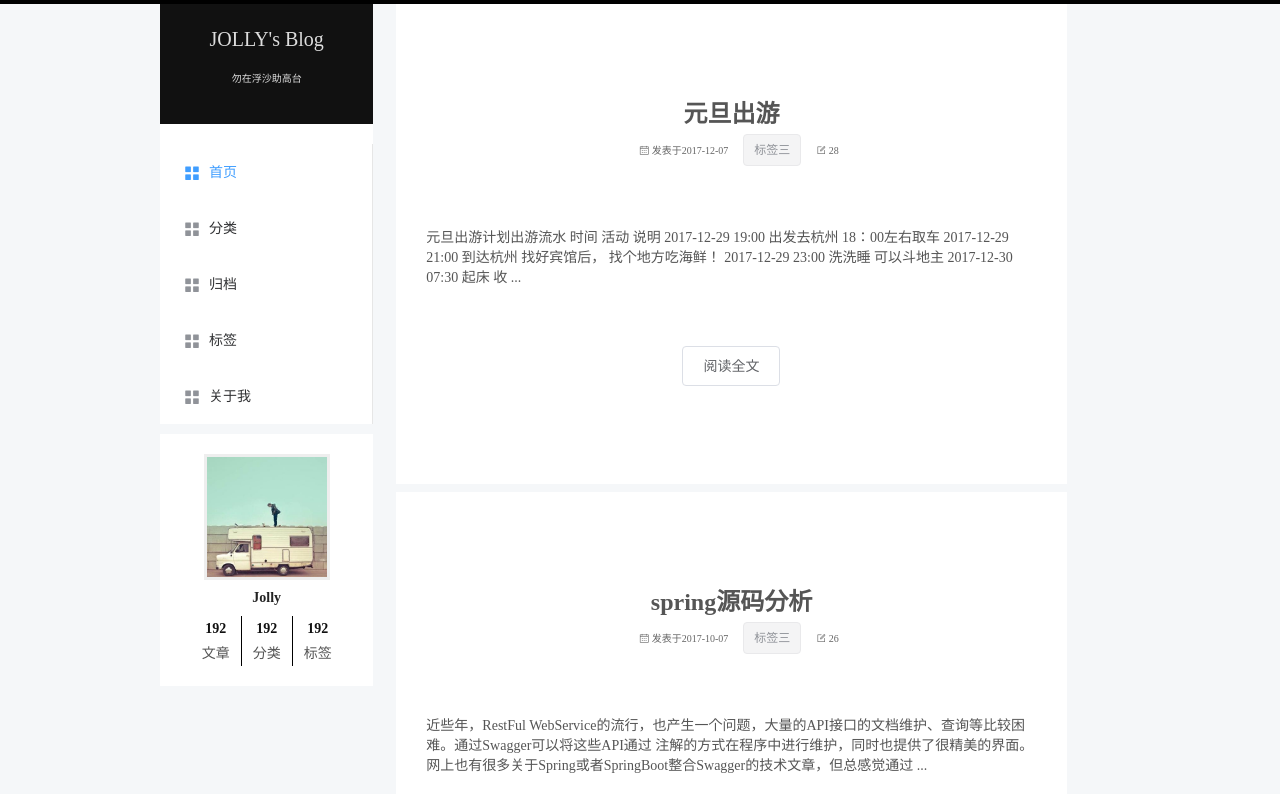
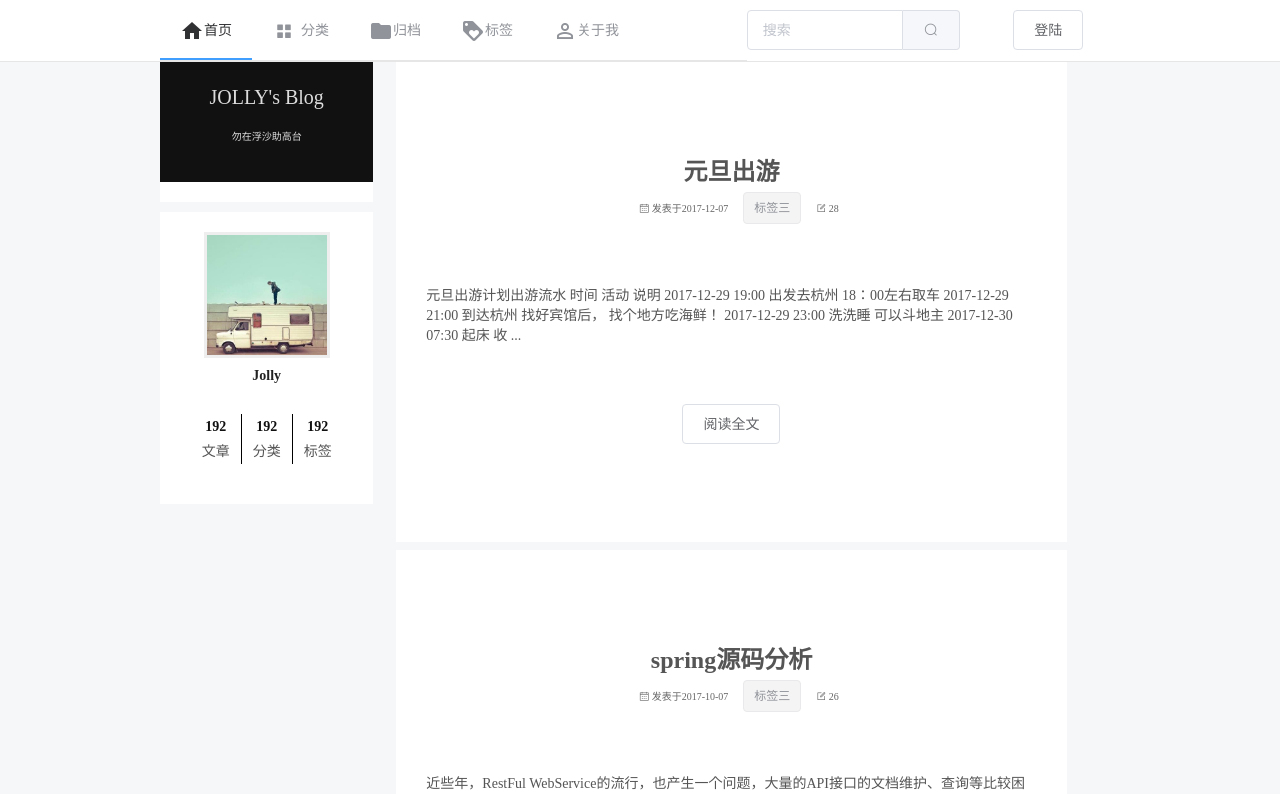
Before and after one commit to jollyfly/blog, a Vue app: page /#/ in a window 1280 px wide. Shown: the top 794 px of the page. Built offline with nearby package versions, Linux system fonts and the light colour scheme; the HTML template or start-up script is replaced by a standard one.

Commit message:
init commit

```diff
--- a/package.json
+++ b/package.json
@@ -13,6 +13,7 @@
   "dependencies": {
     "element-ui": "^2.4.0",
     "marked": "^0.4.0",
+    "material-design-icons": "^3.0.1",
     "vue": "^2.5.2",
     "vue-router": "^3.0.1"
   },
--- a/src/App.vue
+++ b/src/App.vue
@@ -1,12 +1,12 @@
 <template>
   <div>
-    <hr class="top-hr">
+    <v-menu></v-menu>
     <el-row>
       <el-col :span="4" :offset="3" class="col">
         <introduction></introduction>
       </el-col>
       <el-col :span="13" class="col">
-        <blog-container></blog-container>
+        <router-view></router-view>
       </el-col>
     </el-row>
     <div class="bottom">asdfadsfadsf</div>
@@ -17,10 +17,11 @@
 import Introduction from './components/Introduction'
 import BlogContainer from './components/BlogContainer'
 import Marked from 'marked'
+import VMenu from './components/VMenu'
 
 export default {
   name: 'App',
-  components: {BlogContainer, Introduction},
+  components: {VMenu, BlogContainer, Introduction},
   methods: {
     marks: function () {
       console.log(Marked('# hello'))
@@ -40,10 +41,6 @@ export default {
     padding: 0;
     margin: 0
   }
-  .top-hr{
-    margin: 0;
-    border: 2px solid #000;
-  }
   .bottom{
     padding-top: 50px;
     padding-bottom: 20px;
--- a/src/components/Introduction.vue
+++ b/src/components/Introduction.vue
@@ -1,7 +1,6 @@
 <template>
   <div>
     <card></card>
-    <v-menu></v-menu>
     <profile></profile>
     <v-link></v-link>
   </div>
@@ -9,7 +8,7 @@
 
 <script>
 import Card from './introduction/Card'
-import VMenu from './introduction/VMenu'
+import VMenu from './VMenu'
 import Profile from './introduction/Profile'
 import VLink from './introduction/VLink'
 
--- /dev/null
+++ b/src/components/VMenu.vue
@@ -0,0 +1,60 @@
+<template>
+  <div class="v-menu">
+    <el-row>
+      <el-col :offset="3" :span="11">
+        <el-menu default-active="1" router mode="horizontal" background-color="#fff" class="v-menu-m">
+          <el-menu-item index="1">
+            <i class="material-icons">home</i>
+            <span slot="title">首页</span>
+          </el-menu-item>
+          <el-menu-item index="2">
+            <i class="el-icon-menu"></i>
+            <span slot="title">分类</span>
+          </el-menu-item>
+          <el-menu-item index="3">
+            <i class="material-icons">folder</i>
+            <span slot="title">归档</span>
+          </el-menu-item>
+          <el-menu-item index="4">
+            <i class="material-icons">loyalty</i>
+            <span slot="title">标签</span>
+          </el-menu-item>
+          <el-menu-item index="5">
+            <i class="material-icons">perm_identity</i>
+            <span slot="title">关于我</span>
+          </el-menu-item>
+        </el-menu>
+      </el-col>
+      <el-col :span="4">
+        <el-input placeholder="搜索" class="v-menu-search"><el-button slot="append" icon="el-icon-search"></el-button></el-input>
+      </el-col>
+      <el-col :span="4" :offset="1">
+        <el-button plain class="login-btn">登陆</el-button>
+      </el-col>
+    </el-row>
+  </div>
+</template>
+
+<script>
+export default {
+  name: 'VMenu'
+}
+</script>
+
+<style scoped>
+  .v-menu {
+    font-size: 14px;
+    margin: 0 auto;
+    background: #fff;
+    border-bottom: solid 1px #e6e6e6;
+  }
+  .v-menu-m{
+    border-bottom: 0;
+  }
+  .login-btn{
+    margin-top: 10px;
+  }
+  .v-menu-search{
+    margin-top: 10px;
+  }
+</style>
--- a/src/components/introduction/Profile.vue
+++ b/src/components/introduction/Profile.vue
@@ -38,7 +38,7 @@ export default {
     line-height: 36px;
   }
   .profile-item{
-    margin: 0 auto;
+    margin: 20px auto;
     width: 152px;
     height: 50px;
     text-align: center;
--- a/src/components/introduction/VMenu.vue
+++ /dev/null
@@ -1,36 +0,0 @@
-<template>
-  <div class="v-menu">
-    <el-menu default-active="1" router>
-      <el-menu-item index="1">
-        <i class="el-icon-menu"></i>
-        <span slot="title">首页</span>
-      </el-menu-item>
-      <el-menu-item index="2">
-        <i class="el-icon-menu"></i>
-        <span slot="title">分类</span>
-      </el-menu-item>
-      <el-menu-item index="3">
-        <i class="el-icon-menu"></i>
-        <span slot="title">归档</span>
-      </el-menu-item>
-      <el-menu-item index="4">
-        <i class="el-icon-menu"></i>
-        <span slot="title">标签</span>
-      </el-menu-item>
-      <el-menu-item index="5">
-        <i class="el-icon-menu"></i>
-        <span slot="title">关于我</span>
-      </el-menu-item>
-    </el-menu>
-  </div>
-</template>
-
-<script>
-export default {
-  name: 'VMenu'
-}
-</script>
-
-<style scoped>
-
-</style>
--- a/src/main.js
+++ b/src/main.js
@@ -5,6 +5,7 @@ import App from './App'
 import router from './router'
 import ElementUI from 'element-ui'
 import 'element-ui/lib/theme-chalk/index.css'
+import 'material-design-icons/iconfont/material-icons.css'
 
 Vue.config.productionTip = false
 Vue.use(ElementUI)
--- a/src/router/index.js
+++ b/src/router/index.js
@@ -1,15 +1,16 @@
 import Vue from 'vue'
 import Router from 'vue-router'
-import App from '../App'
+import BlogContainer from '../components/BlogContainer'
 
 Vue.use(Router)
 
 export default new Router({
+  mode: 'history',
   routes: [
     {
       path: '/',
-      name: 'App',
-      component: App
+      name: 'BlogContainer',
+      component: BlogContainer
     }
   ]
 })
```
Also changed, not shown: 1 other file (tests, documents, lock files or other folders).
